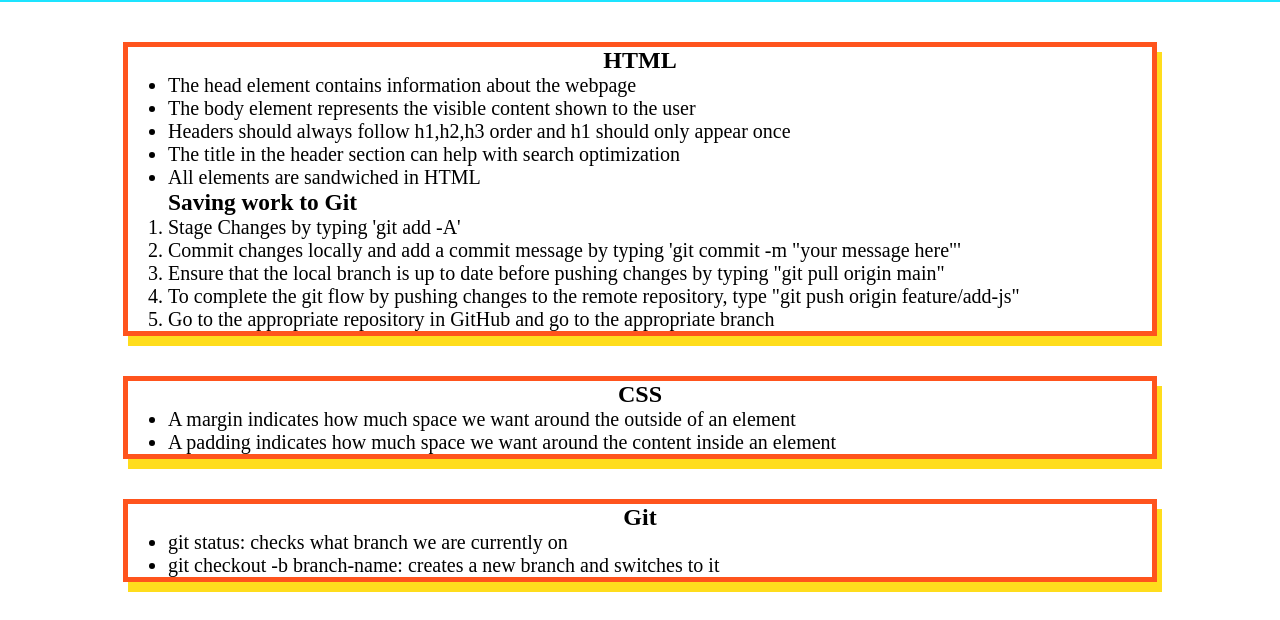
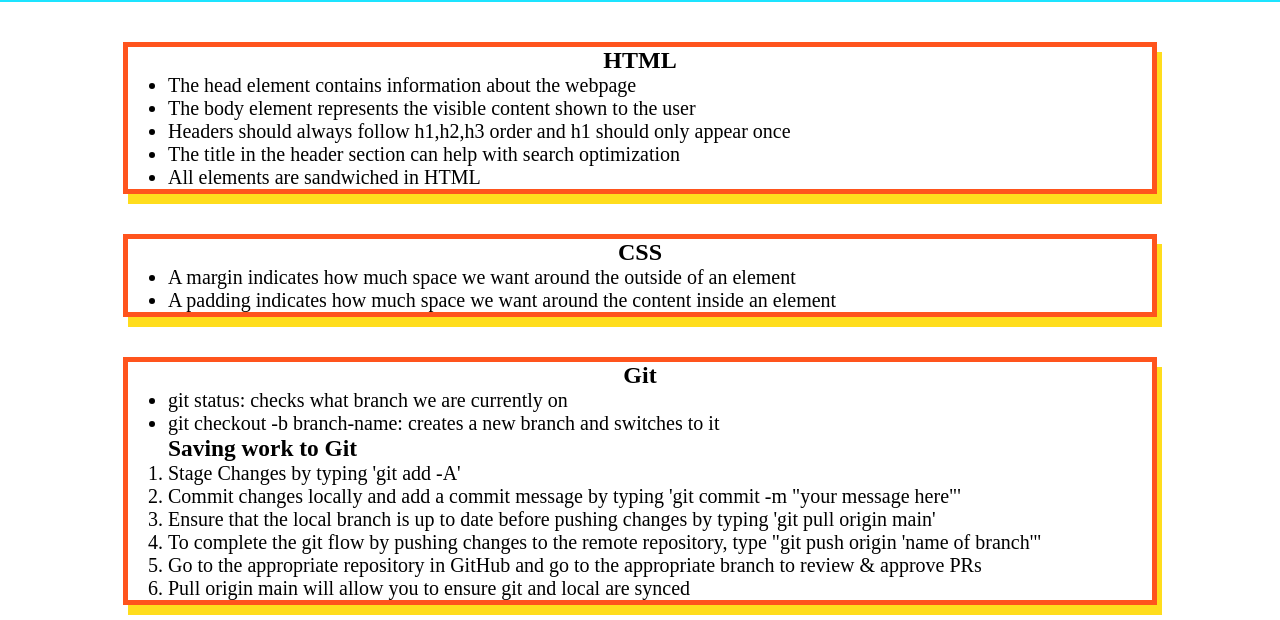
Before and after one commit to ngin2894/prework-study-guide-nat, a plain HTML site: page index.html in a window 1280 px wide. Shown: the part 118-738 px from the top of the page. Drawn offline with Linux system fonts and the light colour scheme.

Commit message:
adding and moving bullets

```diff
--- a/index.html
+++ b/index.html
@@ -22,14 +22,6 @@
           <li>Headers should always follow h1,h2,h3 order and h1 should only appear once</li>
           <li>The title in the header section can help with search optimization</li>
           <li>All elements are sandwiched in HTML</li>
-          <h3>Saving work to Git</h3>
-          <ol>
-            <li>Stage Changes by typing 'git add -A'</li>
-            <li>Commit changes locally and add a commit message by typing 'git commit -m "your message here"'</li>
-            <li>Ensure that the local branch is up to date before pushing changes by typing "git pull origin main"</li>
-            <li>To complete the git flow by pushing changes to the remote repository, type "git push origin feature/add-js"</li>
-            <li>Go to the appropriate repository in GitHub and go to the appropriate branch</li>
-          </ol>
         </ul>
       </section>
       <section class="card" id="css-section">
@@ -44,6 +36,15 @@
         <ul>
           <li>git status: checks what branch we are currently on</li>
           <li>git checkout -b branch-name: creates a new branch and switches to it</li>
+          <h3>Saving work to Git</h3>
+          <ol>
+            <li>Stage Changes by typing 'git add -A'</li>
+            <li>Commit changes locally and add a commit message by typing 'git commit -m "your message here"'</li>
+            <li>Ensure that the local branch is up to date before pushing changes by typing 'git pull origin main'</li>
+            <li>To complete the git flow by pushing changes to the remote repository, type "git push origin 'name of branch'"</li>
+            <li>Go to the appropriate repository in GitHub and go to the appropriate branch to review & approve PRs</li>
+            <li>Pull origin main will allow you to ensure git and local are synced</li>
+          </ol>
         </ul>
       </section>
       <section class="card" id="javascript-section">
```
